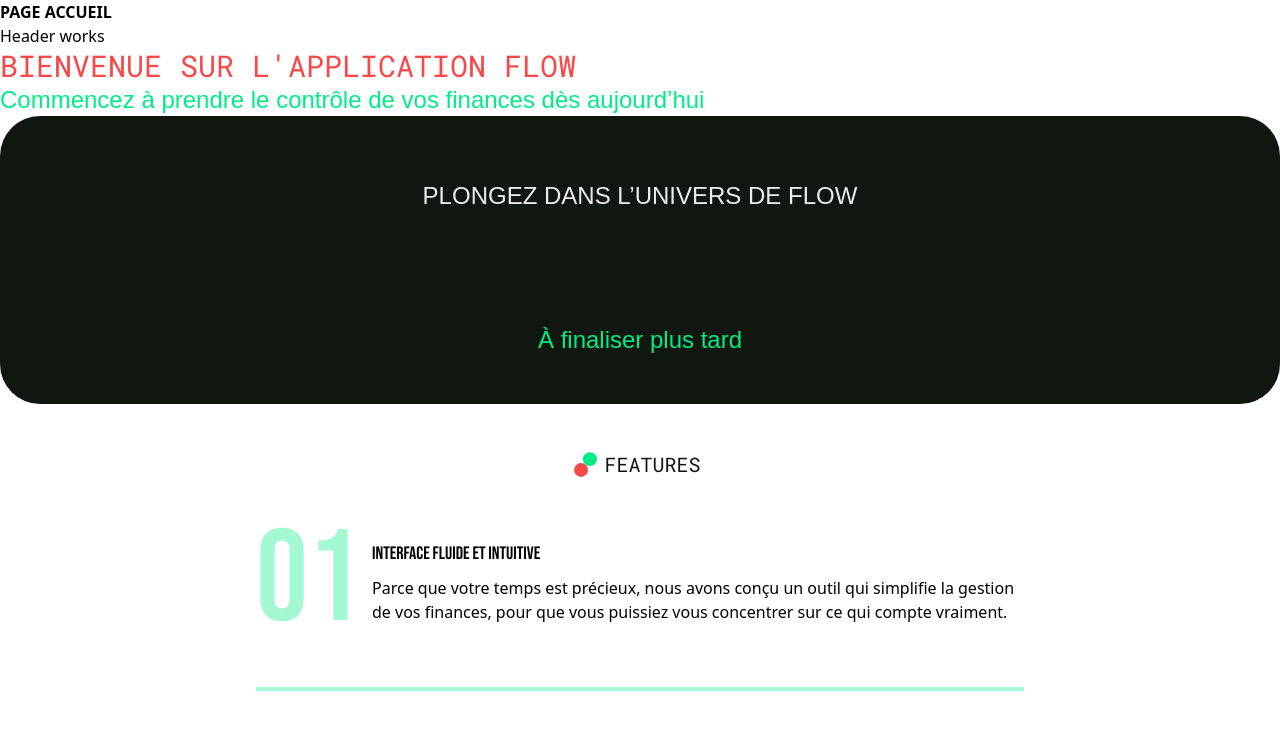
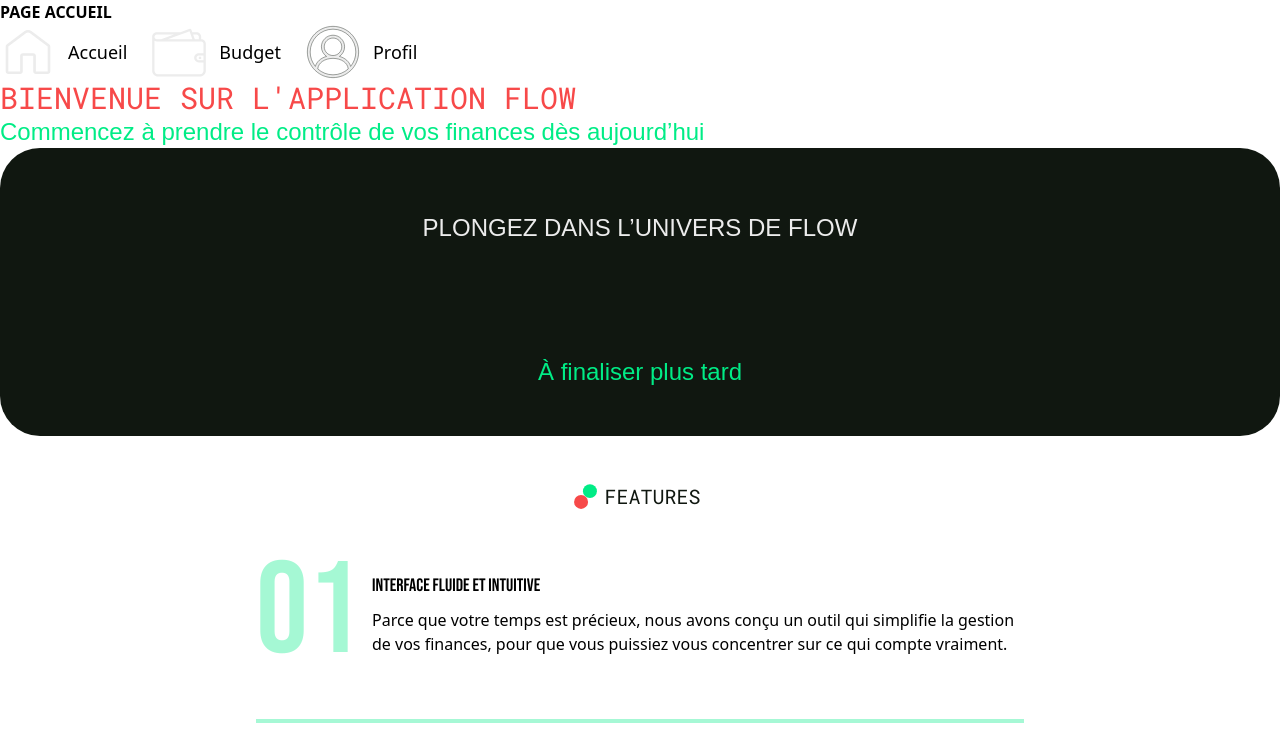
Before and after one commit to Big-pun/projet-synthese, a Vue app: page /accueil in a window 1280 px wide. Shown: the top 741 px of the page. Built offline with nearby package versions, Linux system fonts and the light colour scheme.

Commit message:
Put temporary nav inside Header.vue

```diff
--- a/src/components/general/Header.vue
+++ b/src/components/general/Header.vue
@@ -2,7 +2,20 @@
 </script>
 
 <template>
-  <p>Header works</p>
+  <nav class="flex gap-6">
+    <RouterLink to="/accueil" class="flex font-medium text-lg text-color-dark-gray gap-3 items-center">
+      <img class="w-14" src="../../assets/icons/home_logo.svg" alt="aller a la page accueil">
+      Accueil
+    </RouterLink>
+    <RouterLink to="/espace-client/budget" class="flex font-medium text-lg text-color-dark-gray gap-3 items-center">
+      <img class="w-14" src="../../assets/icons/budget_logo.svg" alt="aller a la page budget">
+      Budget
+    </RouterLink>
+    <RouterLink to="/espace-client/profil" class="flex font-medium text-lg text-color-dark-gray gap-3 items-center">
+      <img class="w-14" src="../../assets/icons/profil_logo.svg" alt="aller a la page profile">
+      Profil
+    </RouterLink>
+   </nav>
 </template>
 
 <style></style>
```
